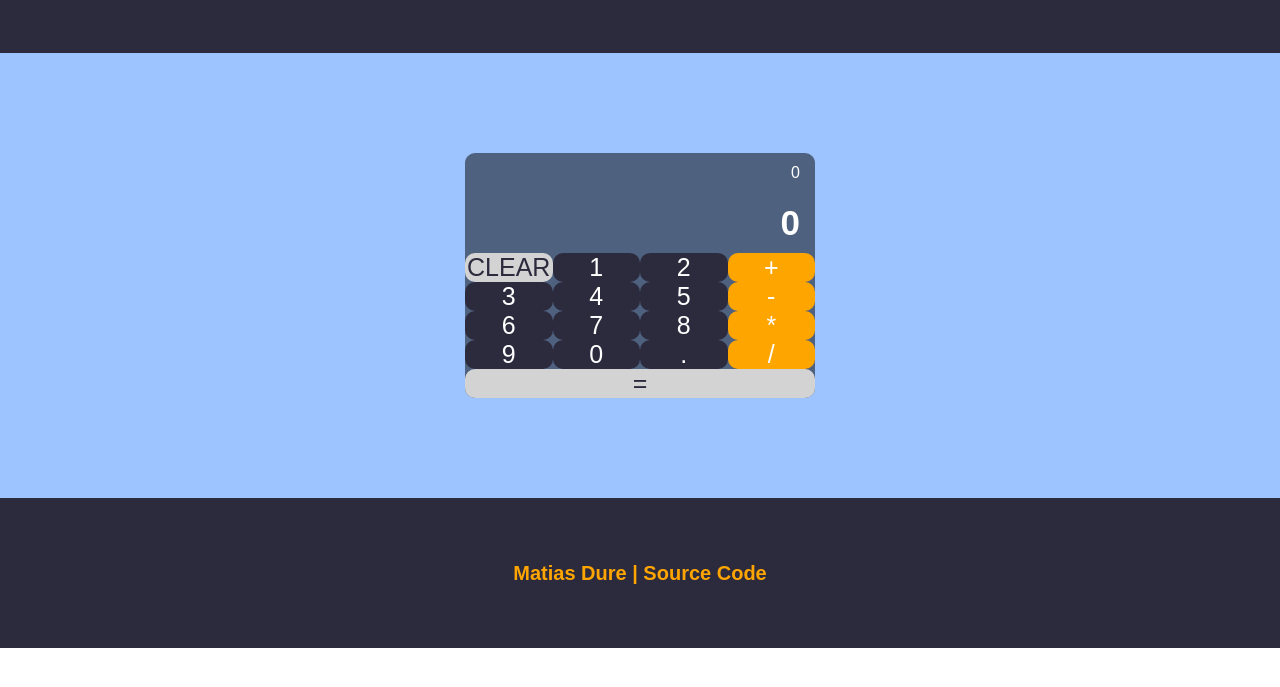
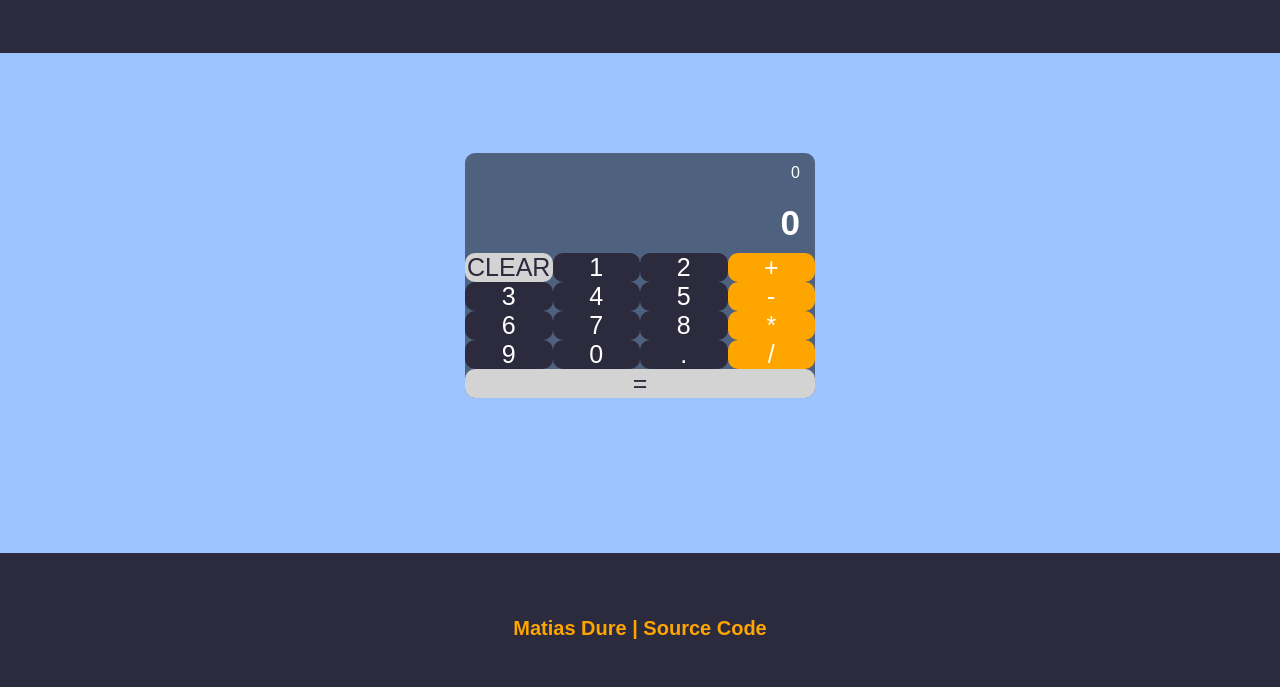
Before and after one commit to MatiasDure/Calculator, a plain HTML site: page index.html in a window 1280 px wide. Shown: the part 97-784 px from the top of the page. Drawn offline with Linux system fonts and the light colour scheme.

Commit message:
fix footer not at bottom

```diff
--- a/styles.css
+++ b/styles.css
@@ -7,7 +7,10 @@
 
 body
 {
-    font-family:Arial, Helvetica, sans-serif;
+    font-family: Arial, Helvetica, sans-serif;
+    min-height: 100vh;
+    display: flex;
+    flex-direction: column;
 }
 
 header{
@@ -25,9 +28,11 @@ div
     font-size: 25px;
 }
 
-main{
+main
+{
     padding: 100px;
     background-color: rgb(157, 196, 255);
+    flex: 1;
 }
 
 footer
```
